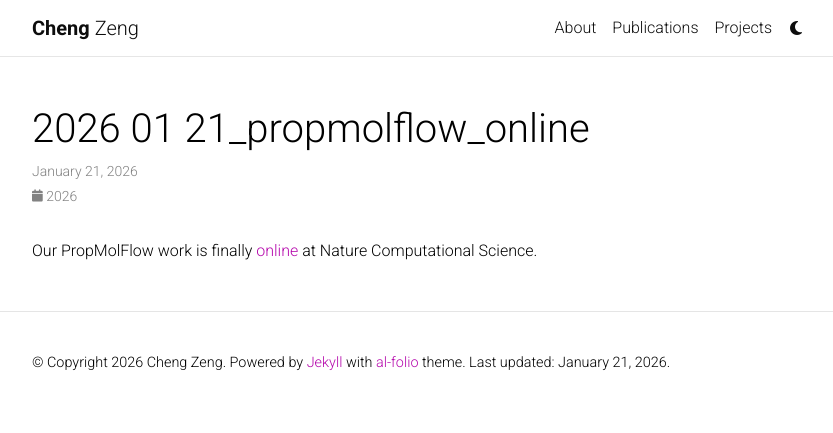
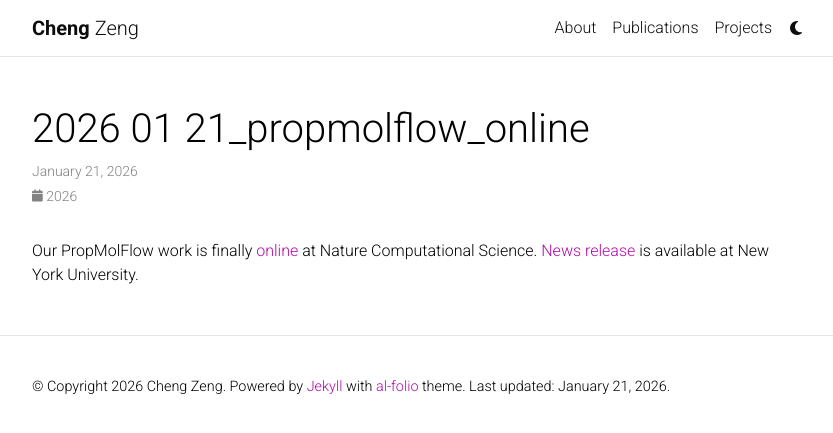
Before and after one commit to cengc13/website, a Jekyll site: the page built from _news/2026-01-21_PropMolFlow_online.md, in a window 1280 px wide. Shown: the top 433 px of the page, without its empty margins (223-1056 px from the left). Built offline with Jekyll 4.4.1, drawn with Linux system fonts in a browser that asks for light colours; comment, search, counter and statistics services are not loaded; a style sheet for code colours, icons or effects is not loaded.

Commit message:
add nyu news link

```diff
--- a/_news/2026-01-21_PropMolFlow_online.md
+++ b/_news/2026-01-21_PropMolFlow_online.md
@@ -5,4 +5,4 @@
 related_posts: false
 ---
 
-Our PropMolFlow work is finally [online](https://www.nature.com/articles/s43588-025-00946-y) at Nature Computational Science.
+Our PropMolFlow work is finally [online](https://www.nature.com/articles/s43588-025-00946-y) at Nature Computational Science. [News release](https://www.nyu.edu/about/news-publications/news/2026/january/scientists-design-molecules--backward--to-speed-up-discovery.html) is available at New York University.
```
